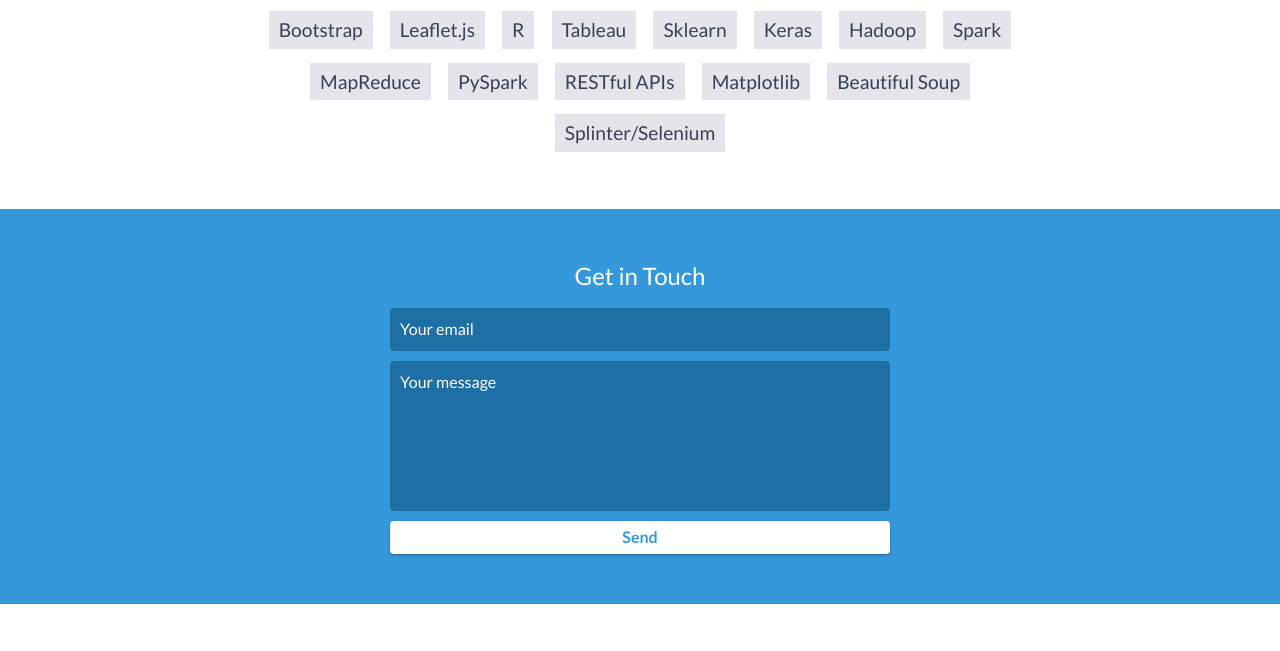
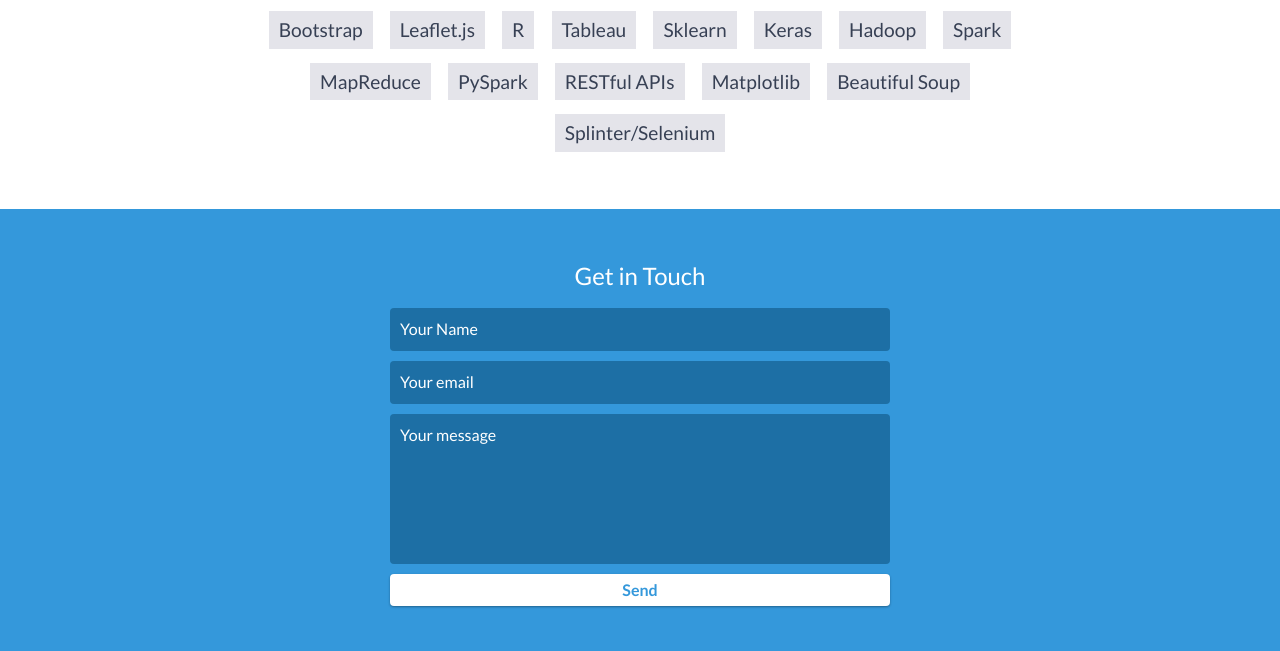
Before and after one commit to ivorygrant/ivorygrant.github.io, a plain HTML site: page index.html in a window 1280 px wide. Shown: the part 3173-3824 px from the top of the page. Drawn offline with nearby package versions, Linux system fonts and the light colour scheme.

Commit message:
updated page

```diff
--- a/index.html
+++ b/index.html
@@ -203,8 +203,9 @@
     <div id="contact">
         <h2>Get in Touch</h2>
         <div id="contact-form">
-            <form method="POST" action="haroonahmad06@gmail.com">
+            <form method="POST" action="https://formspree.io/haroonahmad06@gmail.com">
                 <input type="hidden" name="_subject" value="Contact request from personal website" />
+                <input type="text" name="name" placeholder="Your Name" required>
                 <input type="email" name="_replyto" placeholder="Your email" required>
                 <textarea name="message" placeholder="Your message" required></textarea>
                 <button type="submit">Send</button>
```
